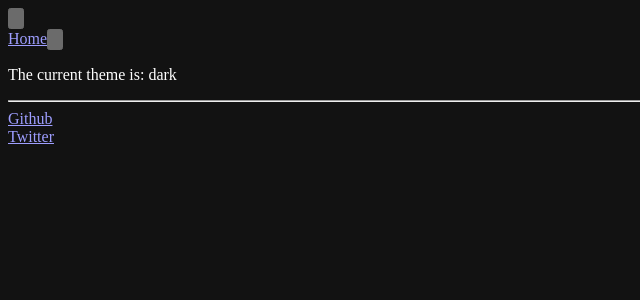
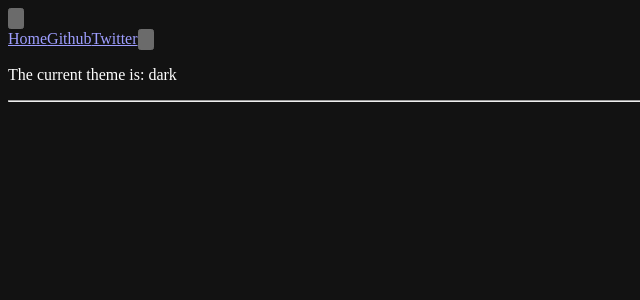
Before and after one commit to slingercode/ednoesco.com, a Next.js app: page / in a window 1280 px wide. Shown: the top 300 px of the page, without its empty margins (0-640 px from the left). Built offline with nearby package versions, Linux system fonts and the light colour scheme.

Commit message:
Remove footer content

```diff
--- a/components/Footer.jsx
+++ b/components/Footer.jsx
@@ -1,30 +1,6 @@
 const Footer = () => (
   <footer className="p-5 md:p-10 lg:px-28 lg:py-10 ">
     <hr />
-
-    <div className="mt-5 flex flex-col md:flex-row md:justify-around">
-      <div>
-        <a
-          className="text-gray-600 hover:text-gray-900 dark:text-gray-200 dark:hover:text-red-400"
-          href="https://github.com/slingercode"
-          rel="noreferrer"
-          target="_blank"
-        >
-          Github
-        </a>
-      </div>
-
-      <div>
-        <a
-          className="text-gray-600 hover:text-gray-900 dark:text-gray-200 dark:hover:text-red-400"
-          href="https://twitter.com/_slingercode"
-          rel="noreferrer"
-          target="_blank"
-        >
-          Twitter
-        </a>
-      </div>
-    </div>
   </footer>
 );
 
--- a/components/Header.jsx
+++ b/components/Header.jsx
@@ -13,6 +13,24 @@ const Header = () => {
           <a className="mr-5">Home</a>
         </Link>
 
+        <a
+          className="mr-5"
+          href="https://github.com/slingercode"
+          rel="noreferrer"
+          target="_blank"
+        >
+          Github
+        </a>
+
+        <a
+          className="mr-5"
+          href="https://twitter.com/_slingercode"
+          rel="noreferrer"
+          target="_blank"
+        >
+          Twitter
+        </a>
+
         <HeaderMenu />
       </div>
     </header>
```
Also changed, not shown: components/notion/Block.jsx (+1 -7 lines).
